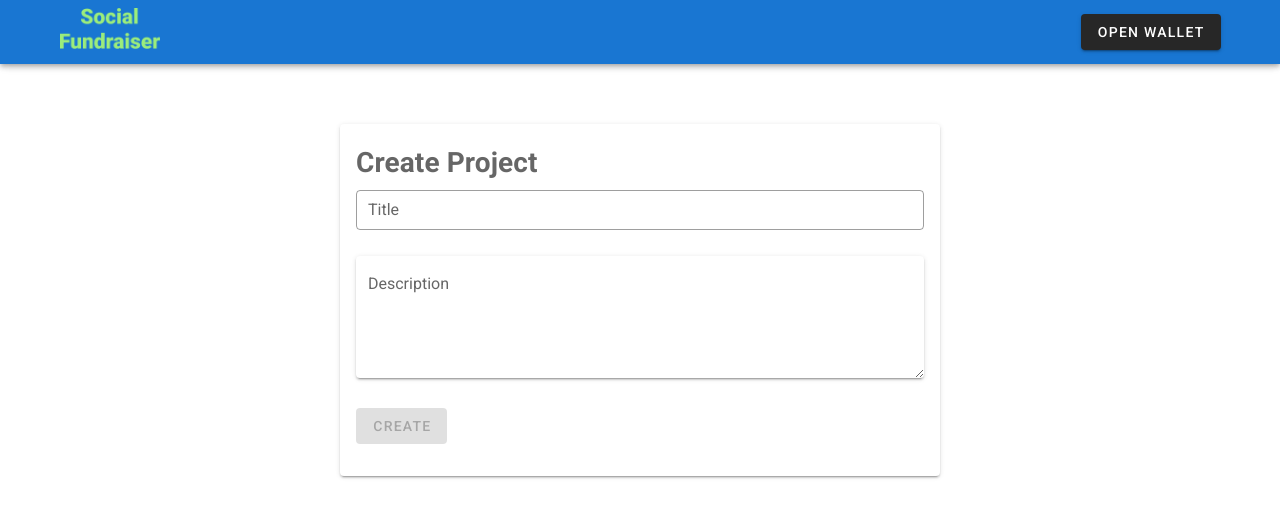
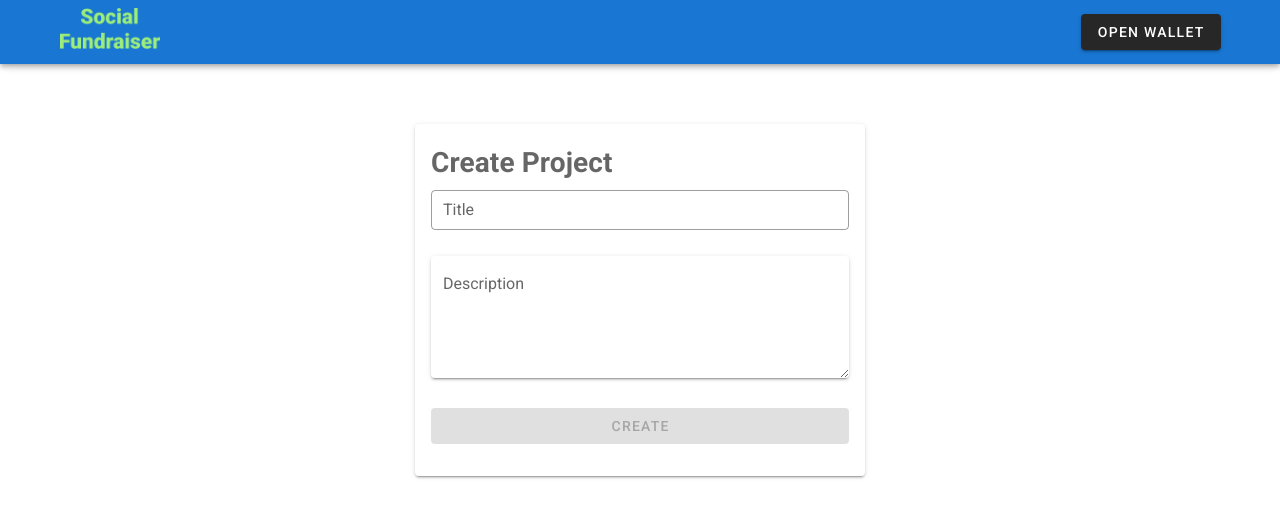
Before and after one commit to ysongh/Defundraiser, a Vue app: page /add-project in a window 1280 px wide. Shown: the top 518 px of the page. Built offline with nearby package versions, Linux system fonts and the light colour scheme; no server answers.

Commit message:
refactor: update Add Project form UI

```diff
--- a/src/views/AddProject.vue
+++ b/src/views/AddProject.vue
@@ -3,7 +3,7 @@
     <v-card
       class="mx-auto my-12 pt-3"
       elevation="2"
-      max-width="600"
+      max-width="450"
     >
       <v-card-text>
         <h1>Create Project</h1>
@@ -27,6 +27,8 @@
           <v-btn
             class="mb-4"
             @click="createQuestion()"
+            block
+            color="primary"
             :disabled=isDisabled
           >
             Create
```
